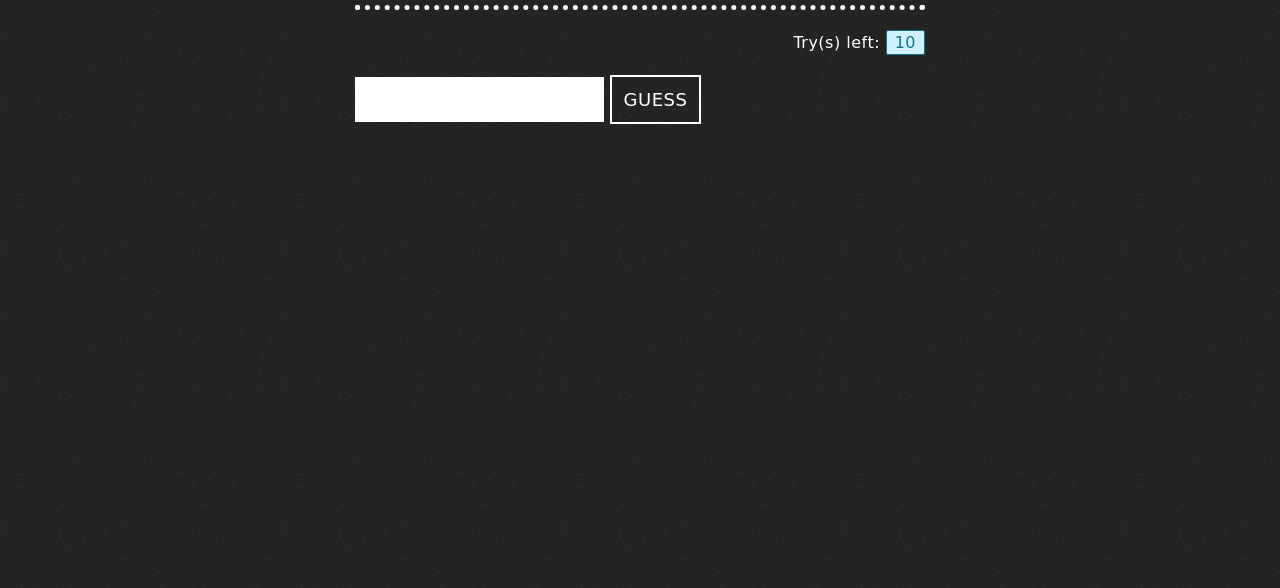
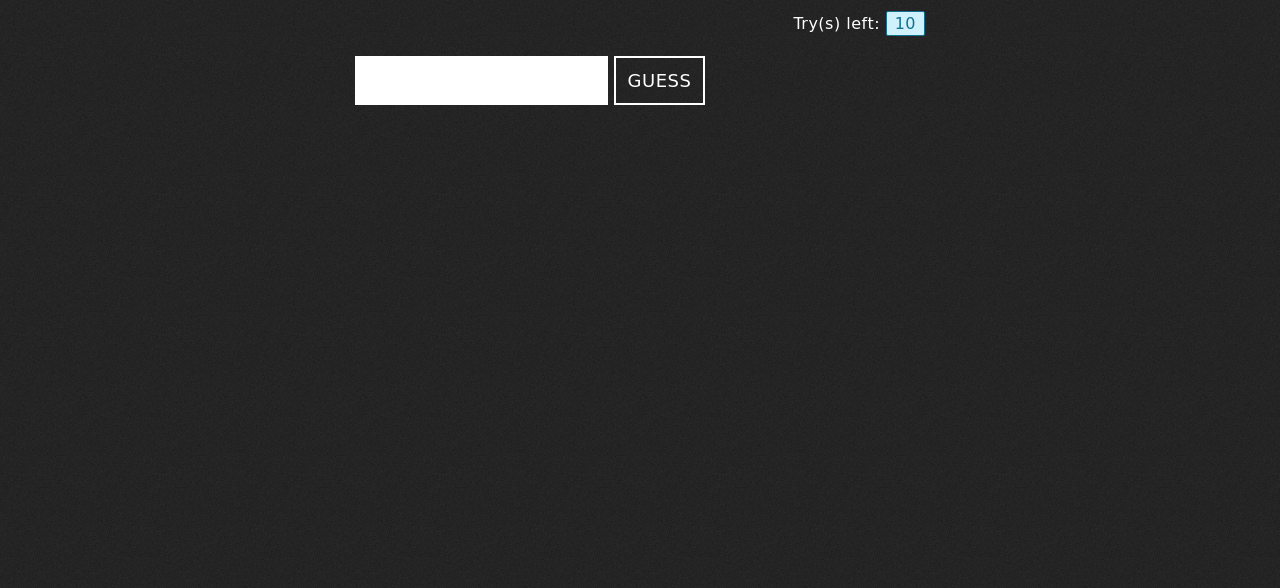
Before and after one commit to Jeya-Prakash/JavaScript-Number-Game, a plain HTML site: page docs/index.html in a window 1280 px wide. Shown: the part 212-800 px from the top of the page. Drawn offline with Linux system fonts and the light colour scheme; a web font is replaced by a local one.

Commit message:
Update index.html

```diff
--- a/docs/index.html
+++ b/docs/index.html
@@ -52,7 +52,7 @@
     input, button {
         font-size: 18px;
         padding: 12px;
-        border: none;
+        border: 2px solid #fff;
     }
 
         button[disabled] {
@@ -62,7 +62,6 @@
 
     button {
         cursor: pointer;
-        border: 2px solid;
         background-color: transparent;
         color: #fff;
         text-transform: uppercase;
@@ -186,7 +185,6 @@
         <h2>Guess the Number</h2>
         <h4>
             guess my number b/w 1 & 100.
-            <br /> Maximum Try(s) : 10
         </h4>
     </div>
     <div class="tryDiv">
```
